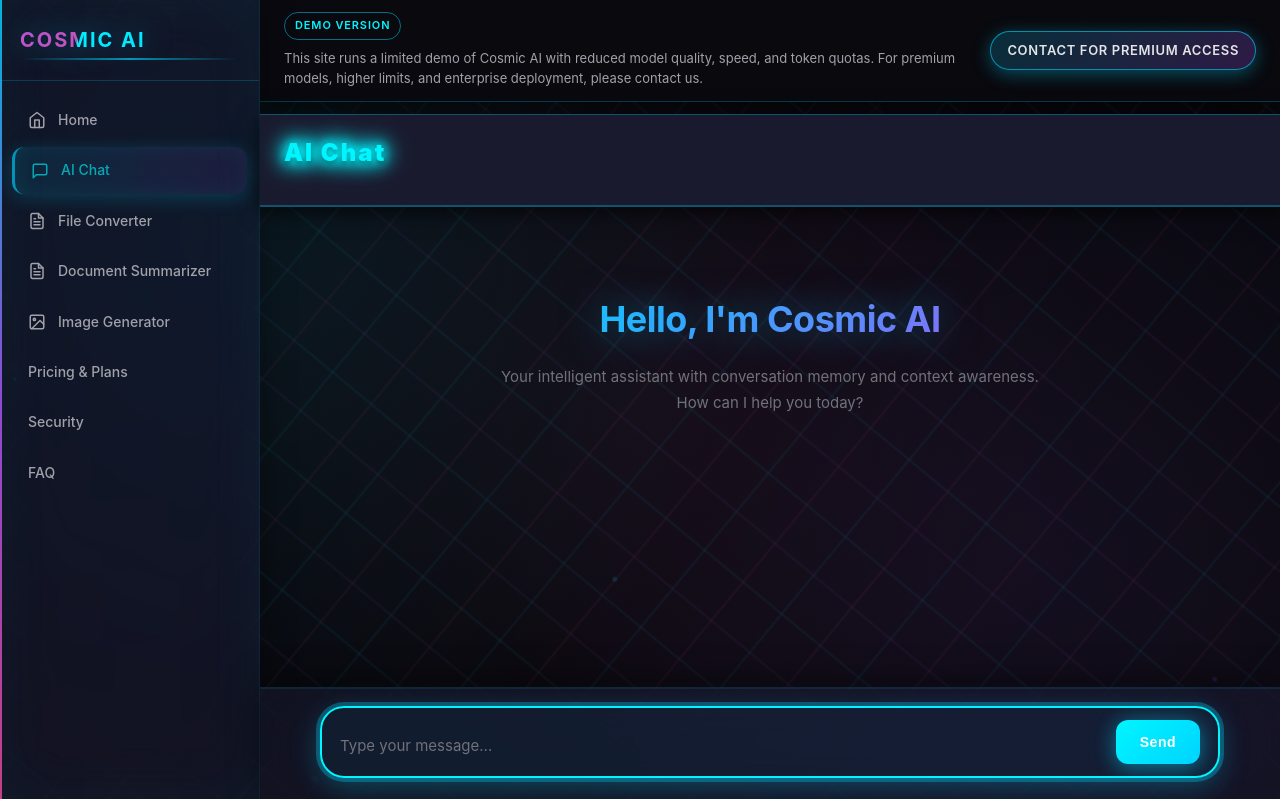
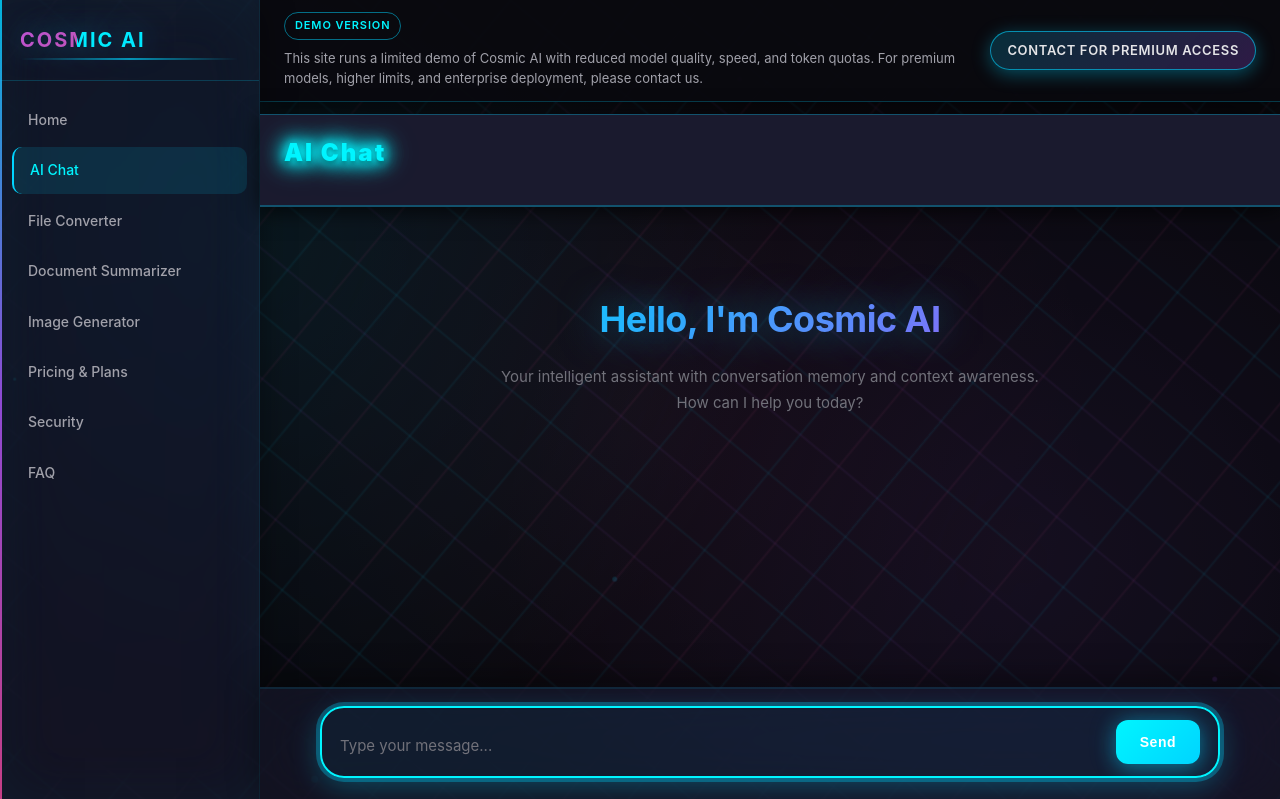
Before and after one commit to linkhanthtel/cosmic-ai, a Flask app: page /chat in a window 1280 px wide. Shown: the top 799 px of the page. Run offline with Flask 3, Linux system fonts and the light colour scheme; data that the repository does not hold is empty.

Commit message:
Update base.html

```diff
--- a/templates/base.html
+++ b/templates/base.html
@@ -258,56 +258,27 @@
         }
 
         .nav-item {
-            display: flex;
-            align-items: center;
-            gap: 12px;
+            display: block;
             padding: 12px 16px;
             margin-bottom: 4px;
-            border-radius: 12px;
+            border-radius: 10px;
             color: var(--text-secondary);
             text-decoration: none;
-            transition: all 0.3s cubic-bezier(0.4, 0, 0.2, 1);
+            transition: background 0.2s ease, color 0.2s ease;
             cursor: pointer;
             font-size: 14px;
             font-weight: 500;
-            position: relative;
-            overflow: hidden;
-        }
-
-        .nav-item::before {
-            content: '';
-            position: absolute;
-            top: 0;
-            left: -100%;
-            width: 100%;
-            height: 100%;
-            background: linear-gradient(90deg, transparent, rgba(0, 212, 255, 0.2), transparent);
-            transition: left 0.5s ease;
-        }
-
-        .nav-item:hover::before {
-            left: 100%;
         }
 
         .nav-item:hover {
-            background: rgba(0, 212, 255, 0.1);
+            background: rgba(0, 212, 255, 0.08);
             color: var(--accent-cyan);
-            transform: translateX(4px);
-            box-shadow: 0 4px 20px rgba(0, 212, 255, 0.2);
         }
 
         .nav-item.active {
-            background: linear-gradient(90deg, rgba(0, 212, 255, 0.15), rgba(168, 85, 247, 0.15));
+            background: rgba(0, 212, 255, 0.12);
             color: var(--accent-cyan);
-            border-left: 3px solid var(--accent-blue);
-            box-shadow: 0 4px 20px rgba(0, 212, 255, 0.3), inset 0 0 20px rgba(0, 212, 255, 0.1);
-            animation: pulse 2s ease-in-out infinite;
-        }
-
-        .nav-item svg {
-            width: 18px;
-            height: 18px;
-            flex-shrink: 0;
+            border-left: 2px solid var(--accent-blue);
         }
 
         /* Main Content Area */
@@ -647,56 +618,14 @@
                 <h1>COSMIC AI</h1>
             </div>
             <div class="nav-menu">
-                <a href="/" class="nav-item {% if request.endpoint == 'index' or request.endpoint == 'home' %}active{% endif %}">
-                    <svg viewBox="0 0 24 24" fill="none" stroke="currentColor" stroke-width="2" stroke-linecap="round" stroke-linejoin="round">
-                        <path d="M3 9l9-7 9 7v11a2 2 0 0 1-2 2H5a2 2 0 0 1-2-2z"></path>
-                        <polyline points="9 22 9 12 15 12 15 22"></polyline>
-                    </svg>
-                    <span>Home</span>
-                </a>
-                <a href="/chat" class="nav-item {% if request.endpoint == 'chat_page' %}active{% endif %}">
-                    <svg viewBox="0 0 24 24" fill="none" stroke="currentColor" stroke-width="2" stroke-linecap="round" stroke-linejoin="round">
-                        <path d="M21 15a2 2 0 0 1-2 2H7l-4 4V5a2 2 0 0 1 2-2h14a2 2 0 0 1 2 2z"></path>
-                    </svg>
-                    <span>AI Chat</span>
-                </a>
-                <a href="/converter" class="nav-item {% if request.endpoint == 'converter_page' %}active{% endif %}">
-                    <svg viewBox="0 0 24 24" fill="none" stroke="currentColor" stroke-width="2" stroke-linecap="round" stroke-linejoin="round">
-                        <path d="M14 2H6a2 2 0 0 0-2 2v16a2 2 0 0 0 2 2h12a2 2 0 0 0 2-2V8z"></path>
-                        <polyline points="14 2 14 8 20 8"></polyline>
-                        <line x1="16" y1="13" x2="8" y2="13"></line>
-                        <line x1="16" y1="17" x2="8" y2="17"></line>
-                        <polyline points="10 9 9 9 8 9"></polyline>
-                    </svg>
-                    <span>File Converter</span>
-                </a>
-                <a href="/summarizer" class="nav-item {% if request.endpoint == 'summarizer_page' %}active{% endif %}">
-                    <svg viewBox="0 0 24 24" fill="none" stroke="currentColor" stroke-width="2" stroke-linecap="round" stroke-linejoin="round">
-                        <path d="M14 2H6a2 2 0 0 0-2 2v16a2 2 0 0 0 2 2h12a2 2 0 0 0 2-2V8z"></path>
-                        <polyline points="14 2 14 8 20 8"></polyline>
-                        <line x1="16" y1="13" x2="8" y2="13"></line>
-                        <line x1="16" y1="17" x2="8" y2="17"></line>
-                        <polyline points="10 9 9 9 8 9"></polyline>
-                    </svg>
-                    <span>Document Summarizer</span>
-                </a>
-                <a href="/image-generator" class="nav-item {% if request.endpoint == 'image_generator_page' %}active{% endif %}">
-                    <svg viewBox="0 0 24 24" fill="none" stroke="currentColor" stroke-width="2" stroke-linecap="round" stroke-linejoin="round">
-                        <rect x="3" y="3" width="18" height="18" rx="2" ry="2"></rect>
-                        <circle cx="8.5" cy="8.5" r="1.5"></circle>
-                        <polyline points="21 15 16 10 5 21"></polyline>
-                    </svg>
-                    <span>Image Generator</span>
-                </a>
-                <a href="/pricing" class="nav-item {% if request.endpoint == 'pricing_page' %}active{% endif %}">
-                    <span>Pricing & Plans</span>
-                </a>
-                <a href="/security" class="nav-item {% if request.endpoint == 'security_page' %}active{% endif %}">
-                    <span>Security</span>
-                </a>
-                <a href="/faq" class="nav-item {% if request.endpoint == 'faq_page' %}active{% endif %}">
-                    <span>FAQ</span>
-                </a>
+                <a href="/" class="nav-item {% if request.endpoint == 'index' or request.endpoint == 'home' %}active{% endif %}">Home</a>
+                <a href="/chat" class="nav-item {% if request.endpoint == 'chat_page' %}active{% endif %}">AI Chat</a>
+                <a href="/converter" class="nav-item {% if request.endpoint == 'converter_page' %}active{% endif %}">File Converter</a>
+                <a href="/summarizer" class="nav-item {% if request.endpoint == 'summarizer_page' %}active{% endif %}">Document Summarizer</a>
+                <a href="/image-generator" class="nav-item {% if request.endpoint == 'image_generator_page' %}active{% endif %}">Image Generator</a>
+                <a href="/pricing" class="nav-item {% if request.endpoint == 'pricing_page' %}active{% endif %}">Pricing & Plans</a>
+                <a href="/security" class="nav-item {% if request.endpoint == 'security_page' %}active{% endif %}">Security</a>
+                <a href="/faq" class="nav-item {% if request.endpoint == 'faq_page' %}active{% endif %}">FAQ</a>
                 {% block nav_items %}{% endblock %}
             </div>
         </nav>
```
